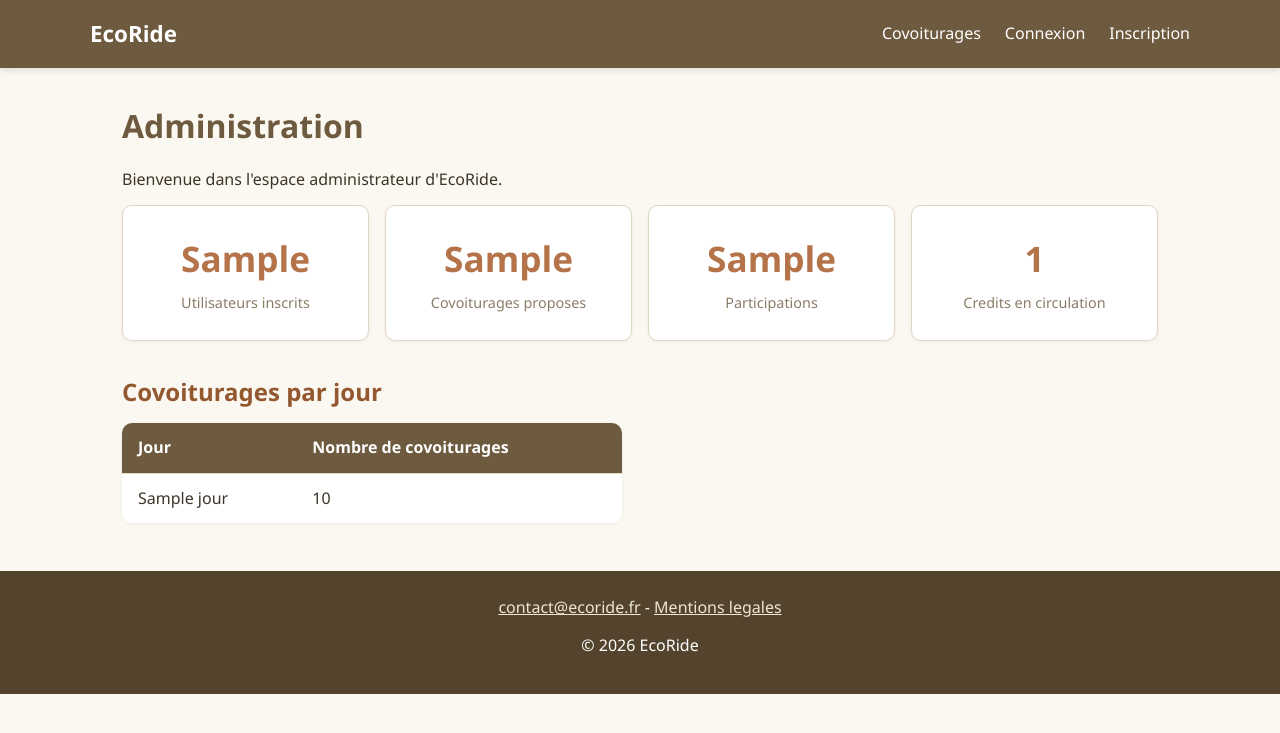
After one commit to Rvlto974/Ecoride, a PHP site: template app/Views/admin/dashboard.php in a window 1280 px wide. The commit adds this page. Shown: the top 733 px of the page. Run offline with PHP 8.4, Linux system fonts and the light colour scheme; the template is opened without the code that fills it: most values are stand-ins (such as "Sample title", 1, 10 or a date in 2020).

Commit message:
Espace admin : tableau de bord avec statistiques et controle d'acces par role

```diff
--- /dev/null
+++ b/app/Views/admin/dashboard.php
@@ -0,0 +1,46 @@
+<!-- Tableau de bord administrateur -->
+<h1>Administration</h1>
+<p>Bienvenue dans l'espace administrateur d'EcoRide.</p>
+
+<!-- Cartes de statistiques -->
+<div class="stats-grille">
+    <div class="stat-carte">
+        <span class="stat-valeur"><?= htmlspecialchars((string) $nbUtilisateurs) ?></span>
+        <span class="stat-label">Utilisateurs inscrits</span>
+    </div>
+    <div class="stat-carte">
+        <span class="stat-valeur"><?= htmlspecialchars((string) $nbCovoiturages) ?></span>
+        <span class="stat-label">Covoiturages proposes</span>
+    </div>
+    <div class="stat-carte">
+        <span class="stat-valeur"><?= htmlspecialchars((string) $nbParticipations) ?></span>
+        <span class="stat-label">Participations</span>
+    </div>
+    <div class="stat-carte">
+        <span class="stat-valeur"><?= htmlspecialchars((string) $totalCredits) ?></span>
+        <span class="stat-label">Credits en circulation</span>
+    </div>
+</div>
+
+<!-- Tableau : covoiturages par jour -->
+<h2>Covoiturages par jour</h2>
+<?php if (empty($parJour)): ?>
+    <p>Aucune donnee disponible.</p>
+<?php else: ?>
+    <table class="stats-table">
+        <thead>
+            <tr>
+                <th>Jour</th>
+                <th>Nombre de covoiturages</th>
+            </tr>
+        </thead>
+        <tbody>
+            <?php foreach ($parJour as $ligne): ?>
+                <tr>
+                    <td><?= htmlspecialchars($ligne['jour']) ?></td>
+                    <td><?= htmlspecialchars((string) $ligne['total']) ?></td>
+                </tr>
+            <?php endforeach; ?>
+        </tbody>
+    </table>
+<?php endif; ?>
--- /dev/null
+++ b/app/Views/errors/403.php
@@ -0,0 +1,4 @@
+<!-- Page d'erreur 403 : acces interdit -->
+<h1>Acces interdit</h1>
+<p>Vous n'avez pas les droits necessaires pour acceder a cette page.</p>
+<p><a href="/">Retour a l'accueil</a></p>
--- a/public/css/style.css
+++ b/public/css/style.css
@@ -285,3 +285,56 @@ footer {
 footer a {
     color: var(--kraft-clair);
 }
+
+/* ===== Tableau de bord admin ===== */
+.stats-grille {
+    display: grid;
+    grid-template-columns: repeat(auto-fit, minmax(180px, 1fr));
+    gap: 1rem;
+    margin-bottom: 2rem;
+}
+
+.stat-carte {
+    background-color: var(--blanc);
+    border: 1px solid var(--bordure);
+    border-radius: 10px;
+    padding: 1.5rem;
+    text-align: center;
+    box-shadow: 0 1px 4px rgba(0, 0, 0, 0.05);
+}
+
+.stat-valeur {
+    display: block;
+    font-size: 2.2rem;
+    font-weight: 700;
+    color: var(--terracotta);
+    margin-bottom: 0.25rem;
+}
+
+.stat-label {
+    font-size: 0.9rem;
+    color: #8a7d68;
+}
+
+/* Tableau de statistiques */
+.stats-table {
+    width: 100%;
+    max-width: 500px;
+    border-collapse: collapse;
+    background-color: var(--blanc);
+    border-radius: 10px;
+    overflow: hidden;
+    box-shadow: 0 1px 4px rgba(0, 0, 0, 0.05);
+}
+
+.stats-table th {
+    background-color: var(--brun-principal);
+    color: var(--blanc);
+    text-align: left;
+    padding: 0.75rem 1rem;
+}
+
+.stats-table td {
+    padding: 0.75rem 1rem;
+    border-top: 1px solid var(--bordure);
+}
--- a/routes/web.php
+++ b/routes/web.php
@@ -6,6 +6,7 @@ use App\Controllers\CovoiturageController;
 use App\Controllers\ProfilController;
 use App\Controllers\VehiculeController;
 use App\Controllers\VoyageController;
+use App\Controllers\AdminController;
 
 /** @var \App\Core\Router $router */
 
@@ -34,3 +35,6 @@ $router->post('/vehicule/ajouter', [VehiculeController::class, 'ajouter']);
 // Saisie de voyage (chauffeur)
 $router->get('/voyage/creer', [VoyageController::class, 'creerForm']);
 $router->post('/voyage/creer', [VoyageController::class, 'creer']);
+
+// Espace administrateur
+$router->get('/admin', [AdminController::class, 'dashboard']);
```
Also changed, not shown: app/Controllers/AdminController.php (added, +30 -0 lines), app/Core/Controller.php (+26 -1 lines), app/Models/StatsModel.php (added, +53 -0 lines).
